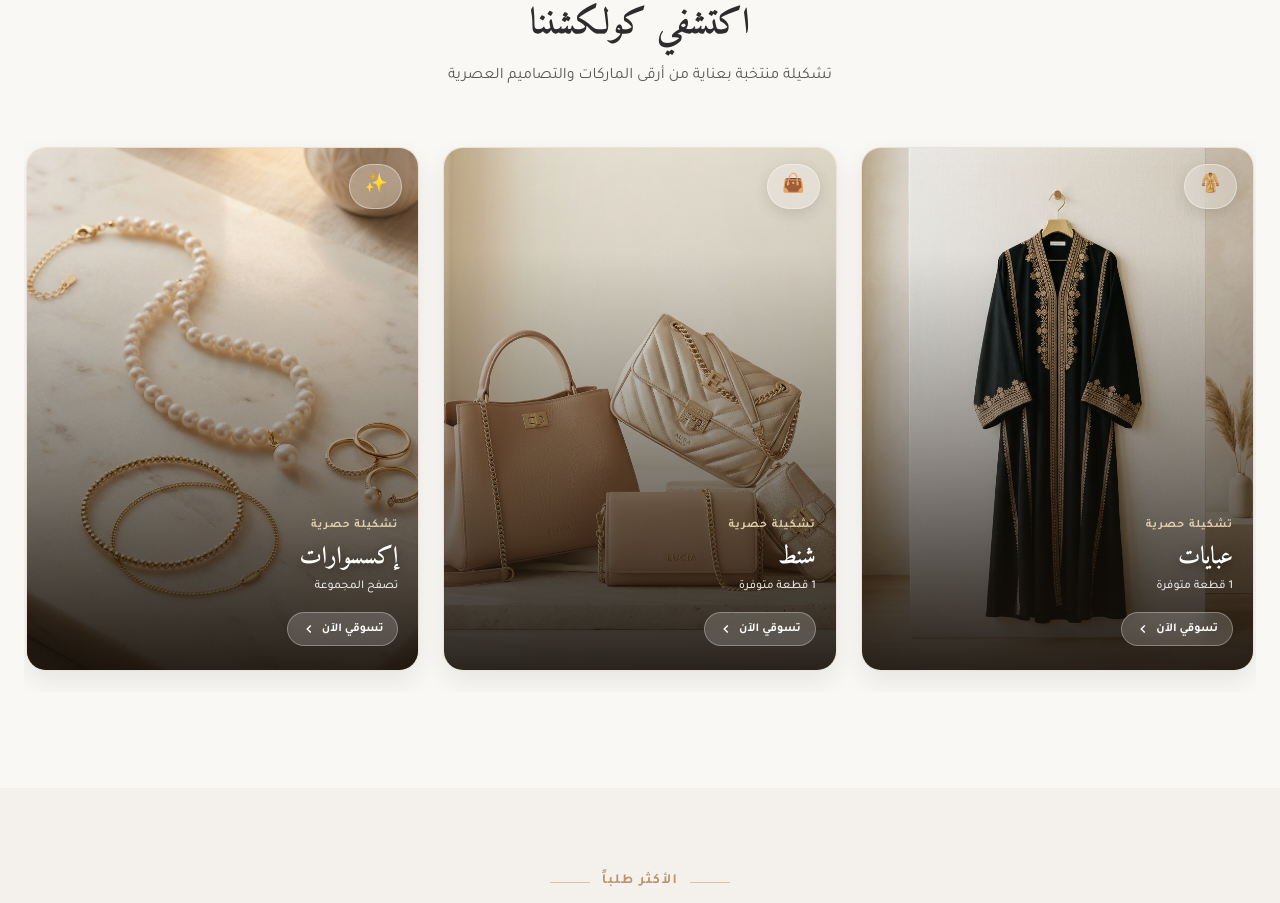
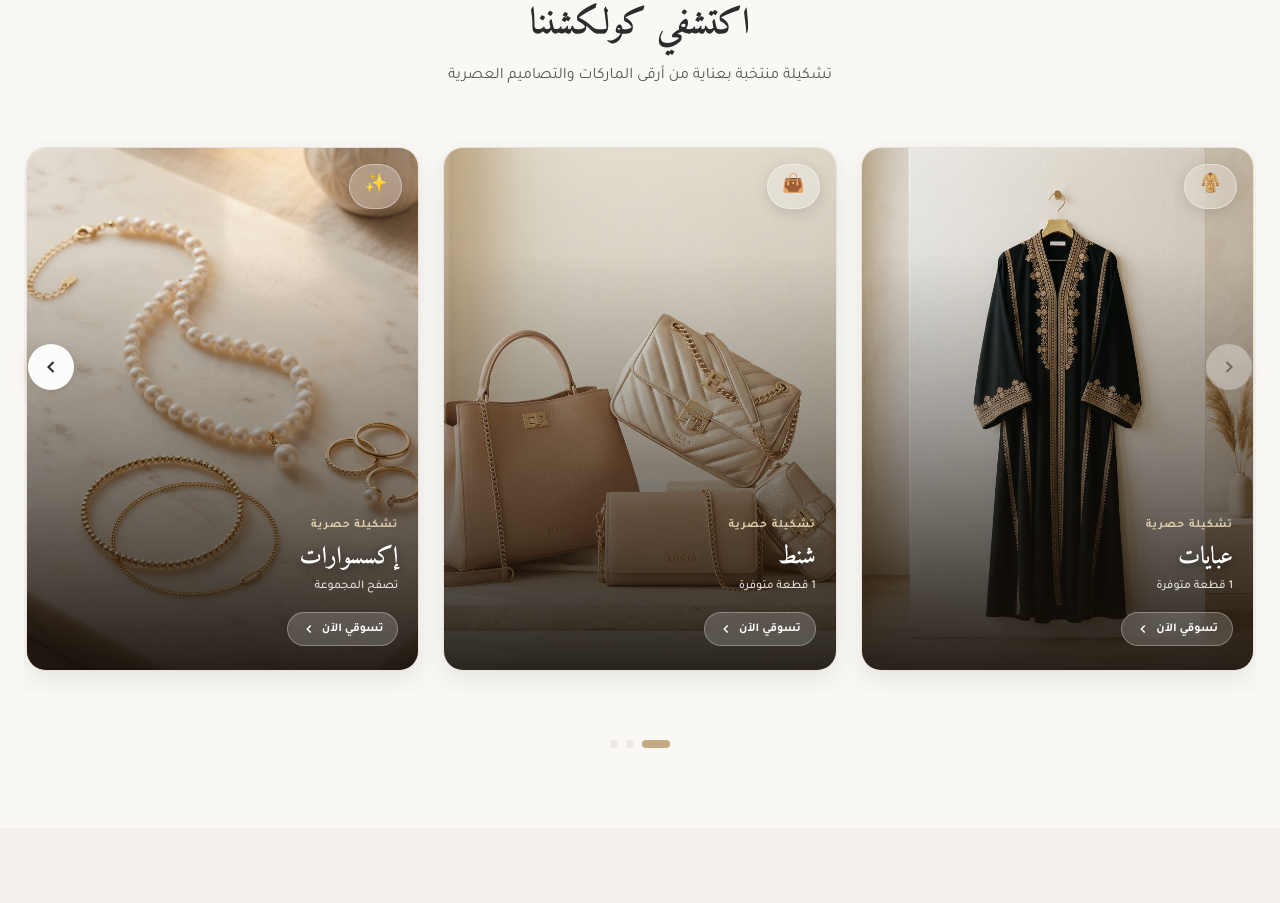
Before and after one commit to nasmastore662-coder/nasma, a website: page index.html in a window 1280 px wide. Shown: the part 1210-2113 px from the top of the page. Drawn offline with nearby package versions, Linux system fonts and the light colour scheme; no server answers; a web font is replaced by a local one.

Commit message:
Add files via upload

```diff
--- a/index.html
+++ b/index.html
@@ -476,27 +476,18 @@
     // التحقق من اتجاه الصفحة (RTL) لتحديد اتجاه الإزاحة الصحيح
     const isRTL = document.documentElement.dir === 'rtl' || getComputedStyle(track).direction === 'rtl';
 
-    // تنظيف مستمعي الأحداث القدامى عند إعادة البناء لمنع التكرار وتداخل الأحداث
-    const cleanTrack = track.cloneNode(true);
-    track.parentNode.replaceChild(cleanTrack, track);
-    track = cleanTrack;
-
-    if (prevBtn) {
-      const cleanPrev = prevBtn.cloneNode(true);
-      prevBtn.parentNode.replaceChild(cleanPrev, prevBtn);
-      prevBtn = cleanPrev;
-    }
-    if (nextBtn) {
-      const cleanNext = nextBtn.cloneNode(true);
-      nextBtn.parentNode.replaceChild(cleanNext, nextBtn);
-      nextBtn = cleanNext;
-    }
-
     function getSlideWidth() {
       const slide = track.querySelector('.cat-slide');
-      if (!slide) return 280;
       const gap = parseInt(getComputedStyle(track).gap || 24, 10);
-      return slide.offsetWidth + gap;
+      const measured = slide ? slide.offsetWidth : 0;
+      if (measured > 10) return measured + gap;
+
+      // حساب بديل دقيق في حال عدم اكتمال رسم الهيكل بعد في المتصفح
+      const viewportW = (track.parentElement && track.parentElement.offsetWidth) ? track.parentElement.offsetWidth : window.innerWidth;
+      if (window.innerWidth <= 768) {
+        return Math.min(310, Math.max(240, viewportW * 0.75)) + gap;
+      }
+      return ((viewportW - 2 * gap) / 3) + gap;
     }
 
     const slides = track.querySelectorAll('.cat-slide');
@@ -536,11 +527,11 @@
     function buildDots() {
       if (!dotsEl) return;
       const slideW = getSlideWidth();
-      const viewportW = track.parentElement.offsetWidth;
+      const viewportW = (track.parentElement && track.parentElement.offsetWidth) ? track.parentElement.offsetWidth : window.innerWidth;
       const gap = parseInt(getComputedStyle(track).gap || 24, 10);
       const trackW = total * slideW - gap;
       const maxOffset = Math.max(0, trackW - viewportW);
-      const dotsCount = Math.round(maxOffset / slideW) + 1;
+      const dotsCount = total > 1 ? Math.max(total, Math.round(maxOffset / slideW) + 1) : 0;
 
       if (dotsCount <= 1) {
         dotsEl.style.display = 'none';
@@ -560,30 +551,25 @@
     function scrollTo(idx) {
       if (total === 0) return;
       const slideW = getSlideWidth();
-      const viewportW = track.parentElement.offsetWidth;
+      const viewportW = (track.parentElement && track.parentElement.offsetWidth) ? track.parentElement.offsetWidth : window.innerWidth;
       const gap = parseInt(getComputedStyle(track).gap || 24, 10);
       const trackW = total * slideW - gap;
       const maxOffset = Math.max(0, trackW - viewportW);
 
       const isMobileDevice = window.innerWidth <= 768;
 
-      if (maxOffset <= 0) {
-        currentIdx = 0;
-        currentOffset = 0;
-        track.style.transform = 'translateX(0)';
+      if (isMobileDevice) {
         if (prevBtn) prevBtn.style.display = 'none';
         if (nextBtn) nextBtn.style.display = 'none';
-        if (dotsEl) dotsEl.style.display = 'none';
-        return;
+      } else {
+        if (prevBtn) prevBtn.style.display = 'flex';
+        if (nextBtn) nextBtn.style.display = 'flex';
       }
-
-      if (prevBtn) prevBtn.style.display = isMobileDevice ? 'none' : 'flex';
-      if (nextBtn) nextBtn.style.display = isMobileDevice ? 'none' : 'flex';
 
       currentIdx = Math.max(0, Math.min(idx, total - 1));
 
       let targetOffset = currentIdx * slideW;
-      if (targetOffset > maxOffset) {
+      if (maxOffset > 0 && targetOffset > maxOffset) {
         targetOffset = maxOffset;
         currentIdx = Math.round(targetOffset / slideW);
       }
@@ -594,21 +580,24 @@
 
       updateDots(currentIdx);
 
-      if (prevBtn) {
-        prevBtn.style.opacity = currentIdx === 0 ? '0.35' : '1';
-        prevBtn.style.pointerEvents = currentIdx === 0 ? 'none' : 'auto';
-      }
-      if (nextBtn) {
-        nextBtn.style.opacity = currentOffset >= maxOffset ? '0.35' : '1';
-        nextBtn.style.pointerEvents = currentOffset >= maxOffset ? 'none' : 'auto';
+      if (!isMobileDevice) {
+        if (prevBtn) {
+          prevBtn.style.opacity = currentIdx === 0 ? '0.35' : '1';
+          prevBtn.style.pointerEvents = currentIdx === 0 ? 'none' : 'auto';
+        }
+        if (nextBtn) {
+          const isAtEnd = (maxOffset > 0 && currentOffset >= maxOffset) || (currentIdx >= total - 1);
+          nextBtn.style.opacity = isAtEnd ? '0.35' : '1';
+          nextBtn.style.pointerEvents = isAtEnd ? 'none' : 'auto';
+        }
       }
     }
 
     if (prevBtn) {
-      prevBtn.addEventListener('click', () => scrollTo(currentIdx - 1));
+      prevBtn.onclick = () => scrollTo(currentIdx - 1);
     }
     if (nextBtn) {
-      nextBtn.addEventListener('click', () => scrollTo(currentIdx + 1));
+      nextBtn.onclick = () => scrollTo(currentIdx + 1);
     }
 
     // التمرير والسحب لسطح المكتب والموبايل (Real-time Smooth Drag & Flick)
@@ -648,7 +637,7 @@
         hasDragged = true;
       }
       const slideW = getSlideWidth();
-      const viewportW = track.parentElement.offsetWidth;
+      const viewportW = (track.parentElement && track.parentElement.offsetWidth) ? track.parentElement.offsetWidth : window.innerWidth;
       const gap = parseInt(getComputedStyle(track).gap || 24, 10);
       const trackW = total * slideW - gap;
       const maxOffset = Math.max(0, trackW - viewportW);
@@ -768,6 +757,12 @@
     // بناء نقاط التنقل وتفعيل أول شريحة
     buildDots();
     scrollTo(0);
+
+    // إعادة الضبط بعد رندر المتصفح للتأكد من المحاذاة الدقيقة
+    setTimeout(() => {
+      buildDots();
+      scrollTo(0);
+    }, 100);
   }
 
   document.addEventListener('DOMContentLoaded', () => {
```
